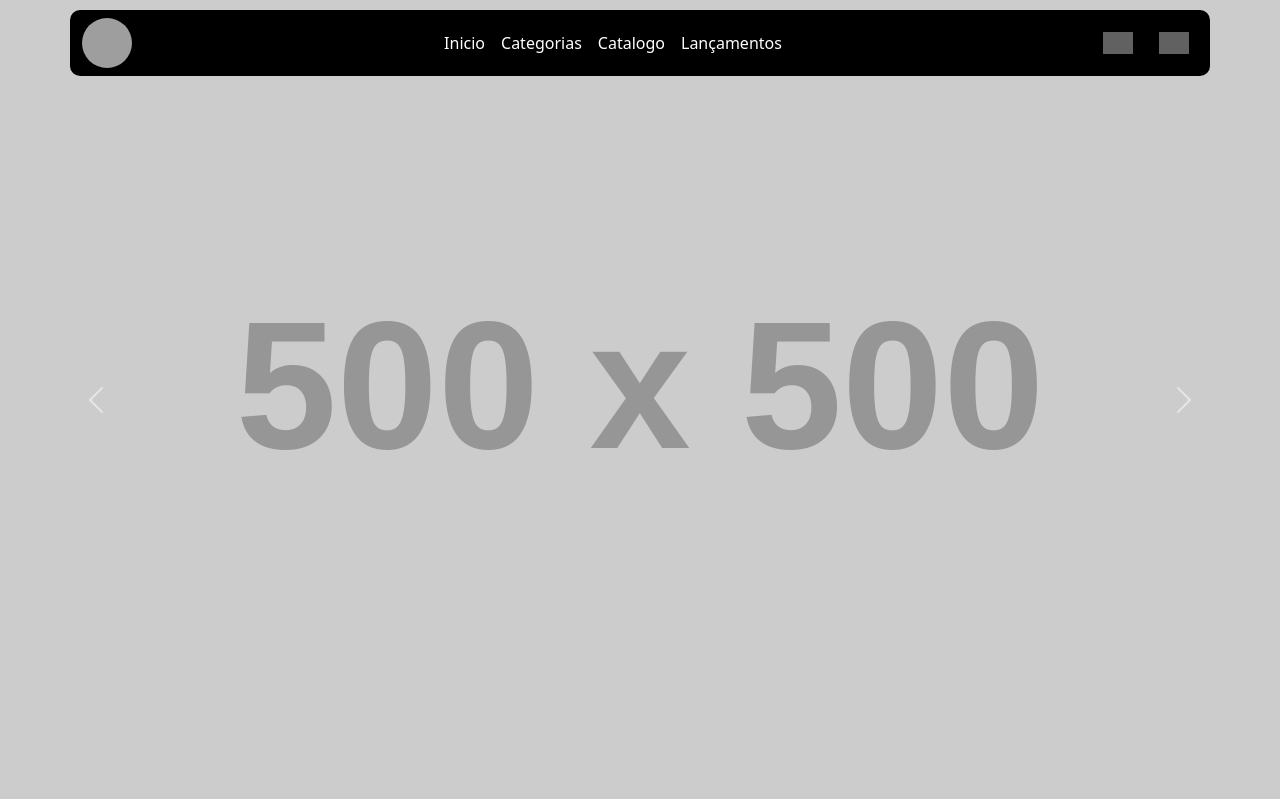
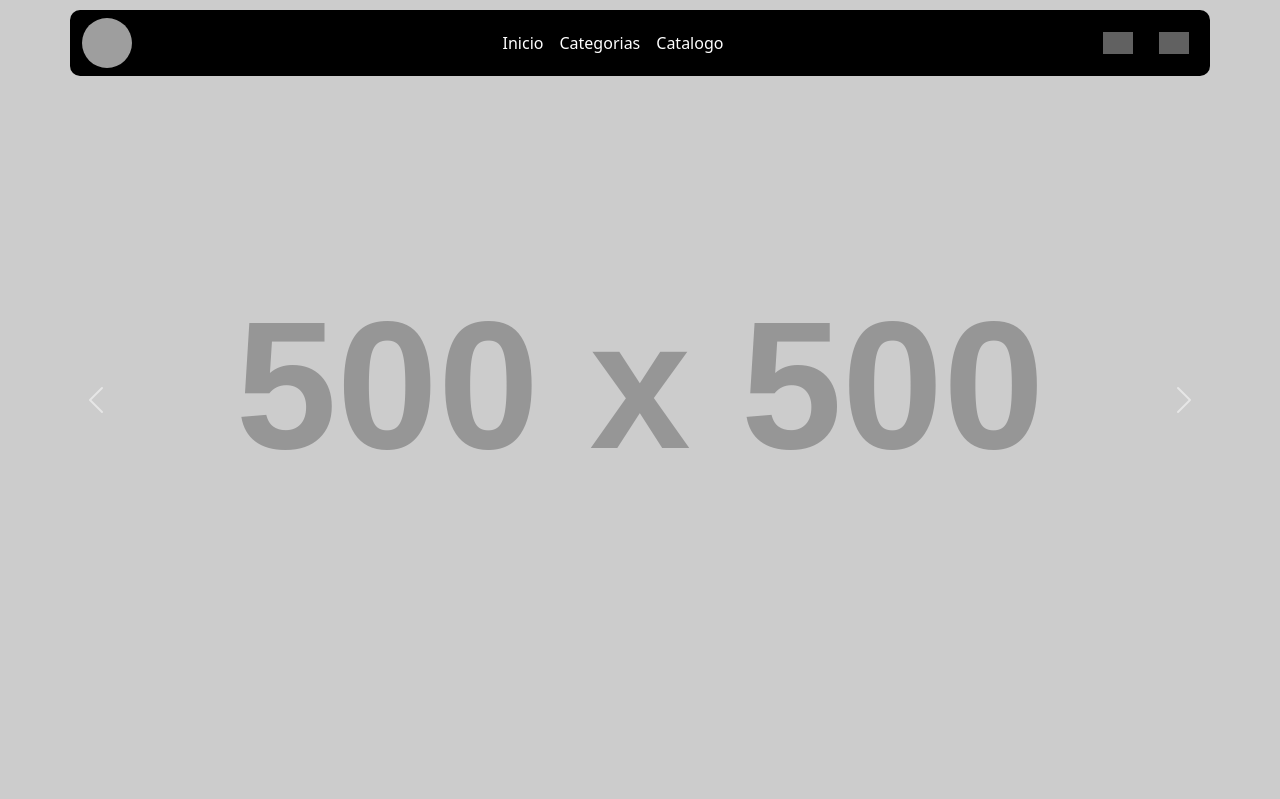
Before and after one commit to migueldinois/VexxSneakers, a Flask app: page / in a window 1280 px wide. Shown: the top 799 px of the page. Run offline with Flask 3, Linux system fonts and the light colour scheme; some libraries are stand-ins or nearby versions; grey boxes are pictures that could not be loaded.

Commit message:
feat: removendo item do header que não é necessario

```diff
--- a/templates/layout.html
+++ b/templates/layout.html
@@ -43,7 +43,6 @@
                         <li class="nav-item"><a class="nav-link text-white" href="#carouselExample">Inicio</a></li>
                         <li class="nav-item"><a class="nav-link text-white" href="#Categorias">Categorias</a></li>
                         <li class="nav-item"><a class="nav-link text-white" href="#catalogo">Catalogo</a></li>
-                        <li class="nav-item"><a class="nav-link text-white" href="#lancamento">Lançamentos</a></li>
                     </ul>
                 </div>
             </div>
```
